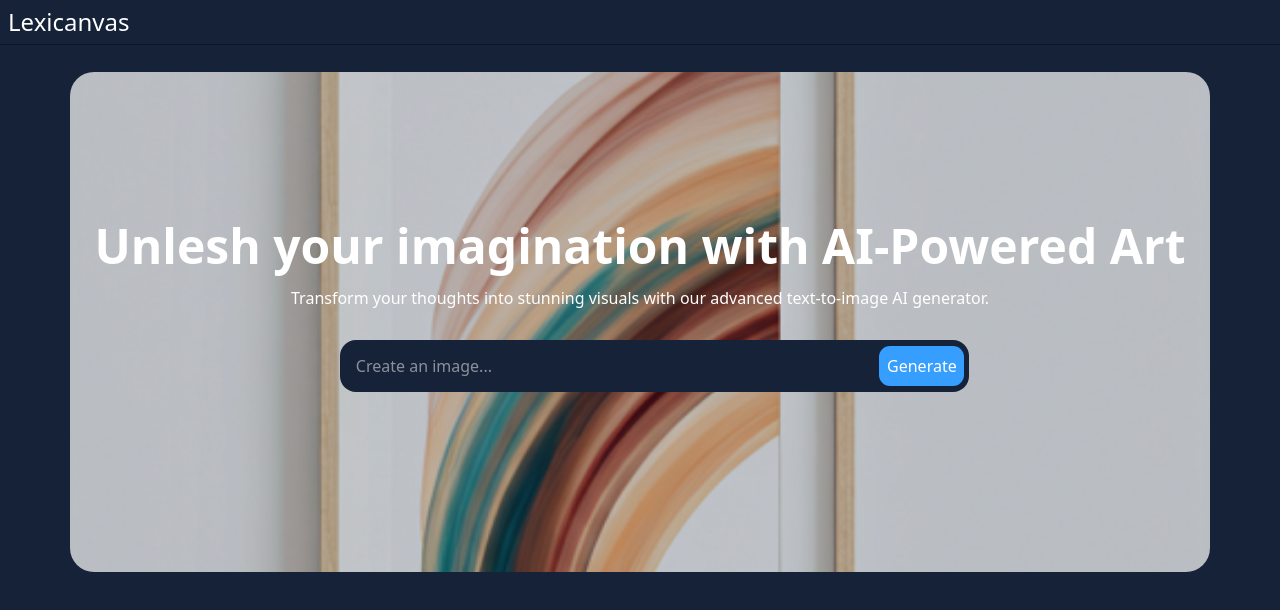
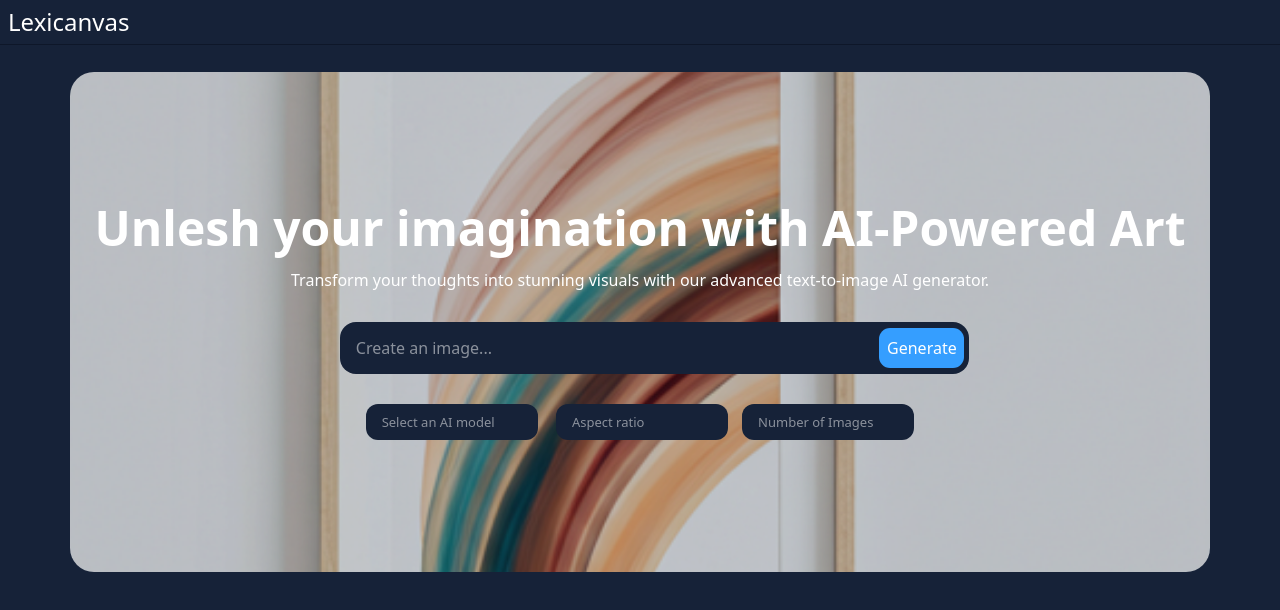
Before and after one commit to Code-Akhilsai/Lexicanvas, a React (Vite) app in the folder lexicanvas/: page / in a window 1280 px wide. Shown: the top 610 px of the page. Built offline with nearby package versions, Linux system fonts and the light colour scheme.

Commit message:
options are added

```diff
--- a/lexicanvas/src/Imagegen.jsx
+++ b/lexicanvas/src/Imagegen.jsx
@@ -24,6 +24,53 @@ const Imagegen = () => {
               Generate
             </button>
           </div>
+
+          <div className="flex flex-col justify-center items-center gap-3.5 w-[100%] sm:flex-row sm:w-[95%]  md:w-[87%] lg:w-[80%] xl:w-[56%] ">
+            <input
+              type="text"
+              list="list-options"
+              placeholder="Select an AI model"
+              className="bg-[#162238] w-[50%] h-9 rounded-[12px] text-[13px] text-white px-4  sm:ml-1  md:w-[53%] lg:w-[45%] xl:w-[27%]"
+            />
+            <datalist id="list-options">
+              <option value="Dall-E" />
+              <option value="Stable Diffusion" />
+              <option value="Midjourney" />
+              <option value="DeepAI" />
+              <option value="Craiyon" />
+              <option value="Artbreeder" />
+              <option value="Runway ML" />
+            </datalist>
+
+            <input
+              type="text"
+              list="list-options2"
+              placeholder="Aspect ratio"
+              className="bg-[#162238] w-[50%] h-9 rounded-[12px] text-[13px] text-white px-4 sm:ml-1 md:w-[53%] lg:w-[45%] xl:w-[27%]"
+            />
+            <datalist id="list-options2">
+              <option value="11 : 9" />
+              <option value="16 : 9" />
+              <option value="9 : 16" />
+              <option value="1 : 1" />
+              <option value="4 : 3" />
+              <option value="3 : 4" />
+            </datalist>
+
+            <input
+              type="text"
+              list="list-options3"
+              placeholder="Number of Images"
+              className="bg-[#162238] w-[50%] h-9 rounded-[12px] text-[13px] text-white px-4  sm:mr-1 md:w-[53%] lg:w-[45%] xl:w-[27%]"
+            />
+
+            <datalist id="list-options3">
+              <option value="1" />
+              <option value="2" />
+              <option value="3" />
+              <option value="4" />
+            </datalist>
+          </div>
         </div>
       </div>
     </>
```
